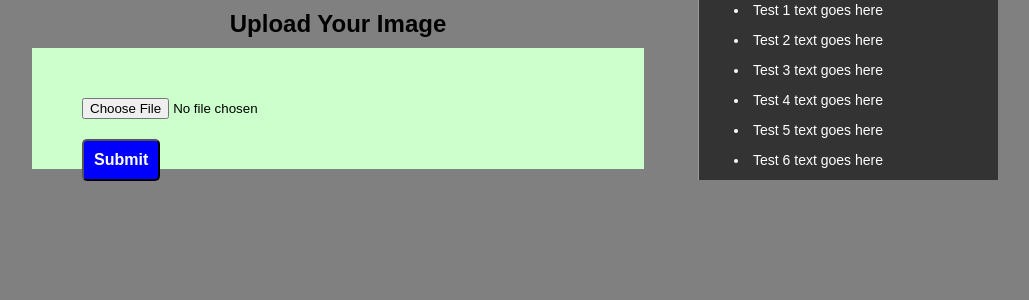
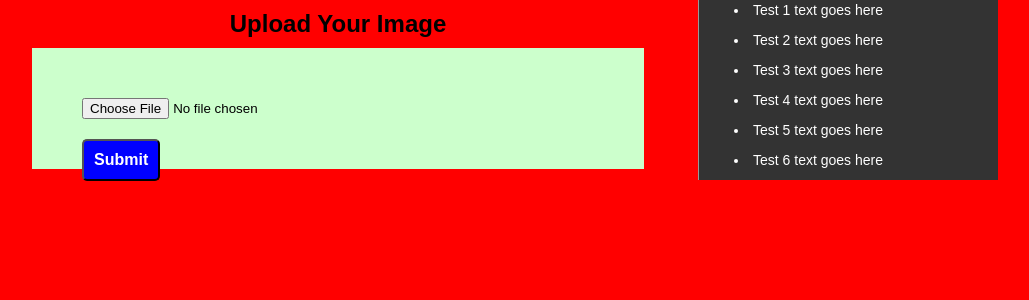
Before and after one commit to santanucn/testgit, a PHP site: page / in a window 1280 px wide. Shown: the top 300 px of the page, without its empty margins (142-1171 px from the left). Run offline with PHP 8.4, Linux system fonts and the light colour scheme.

Commit message:
backgrund color change

```diff
--- a/css/style.css
+++ b/css/style.css
@@ -10,7 +10,7 @@ body {
 	padding:0px;
 	margin:0px;
 	font:normal 14px Arial, Tahoma, sans-serif;
-	background: gray;
+	background: red;
 }
 .wrapper {
 	width:100%;
```
